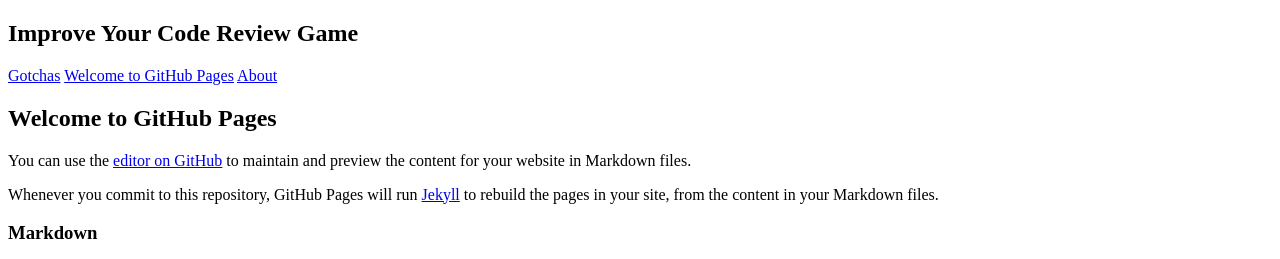
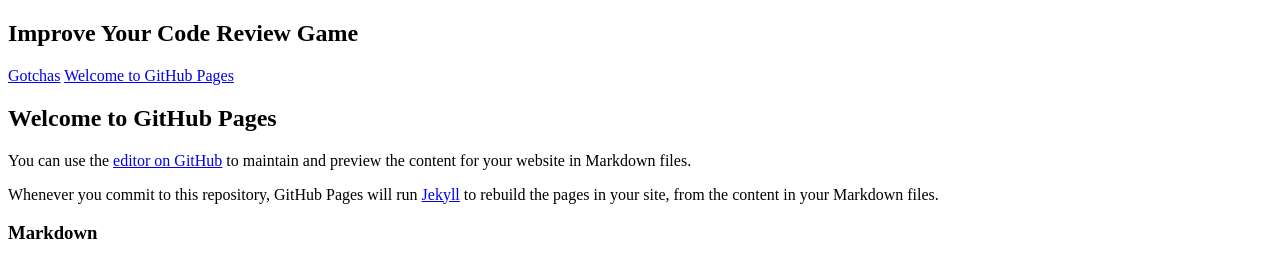
Before and after one commit to coleenho/code-review-game, a Jekyll site: the page built from index.md, in a window 1280 px wide. Shown: the top 259 px of the page. Built offline with Jekyll 4.4.1, drawn with Linux system fonts in a browser that asks for light colours; our own code applies the rules of GitHub Pages for plain Markdown files.

Commit message:
Update default.html

```diff
--- a/_layouts/default.html
+++ b/_layouts/default.html
@@ -13,7 +13,6 @@
       {% for page in site.pages %}
         <a href= {{ page.filename }} class="btn">{{ page.title }}</a>
       {% endfor %}
-      <a href="about.md" class="btn">About</a>
     </section>
 
     <section class="main-content">
```
